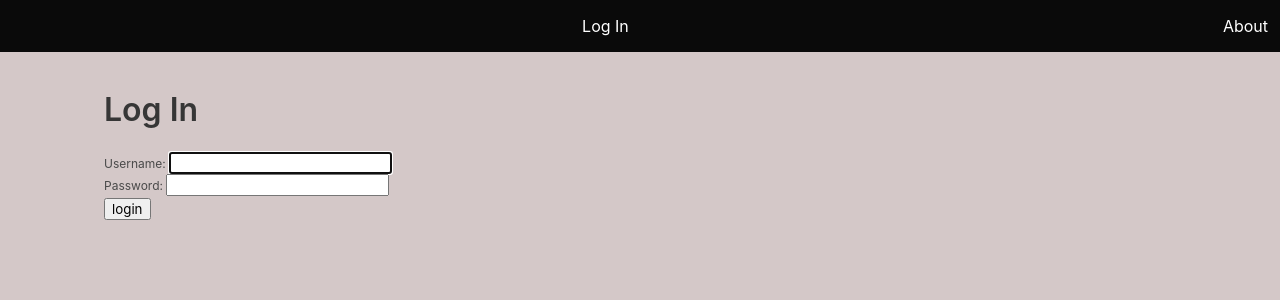
After one commit to Oksanka25/Finch-Collector, a Django app: page /accounts/login/ in a window 1280 px wide. The commit adds this page. Shown: the top 300 px of the page. Run offline with Django 4.2, Linux system fonts and the light colour scheme.

Commit message:
Added user login/logout options

```diff
--- a/finch_project/settings.py
+++ b/finch_project/settings.py
@@ -124,3 +124,7 @@ STATICFILES_DIRS = [os.path.join(BASE_DIR, 'main_app/static')]
 # https://docs.djangoproject.com/en/4.0/ref/settings/#default-auto-field
 
 DEFAULT_AUTO_FIELD = 'django.db.models.BigAutoField'
+
+LOGIN_REDIRECT_URL = '/finches/'
+
+LOGOUT_REDIRECT_URL = '/'
--- a/finch_project/urls.py
+++ b/finch_project/urls.py
@@ -18,5 +18,9 @@ from django.urls import path, include
 
 urlpatterns = [
     path('admin/', admin.site.urls),
-    path('', include('main_app.urls'))
+    path('', include('main_app.urls')),
+    path('admin/', admin.site.urls),
+    path('', include('main_app.urls')),
+    # include the built-in auth urls for the built-in views
+    path('accounts/', include('django.contrib.auth.urls')),
 ]
--- a/main_app/models.py
+++ b/main_app/models.py
@@ -1,4 +1,5 @@
 from django.db import models
+from django.contrib.auth.models import User
 
 
 class Finch(models.Model):
@@ -10,6 +11,8 @@ class Finch(models.Model):
     population = models.TextField(max_length=20)
     threat = models.TextField(max_length=200)
     created_at = models.DateTimeField(auto_now_add=True)
+
+    user = models.ForeignKey(User, on_delete=models.CASCADE)
 
     def __str__(self):
         return self.name
--- a/main_app/templates/base.html
+++ b/main_app/templates/base.html
@@ -13,6 +13,8 @@
     </head>
     <body >
         <nav class="navbar is-black" role="navigation" aria-label="main navigation">
+
+                {% if user.is_authenticated %}
                 <div class="navbar-brand">
                     <a class="navbar-item" href="/">Home</a>
                     <a role="button" class="navbar-burger" aria-label="menu" aria-expanded="false">
@@ -28,8 +30,19 @@
                     <a class="button is-dark" href="{% url 'finch_create' %}">Add Finch</a>
                 </div>
                 <div class="navbar-menu navbar-end">
+                    <span class="navbar-item">User: {{user.username}}</span>
+                    <a class="navbar-item" href="{% url 'logout' %}">Logout</a>
+                </div>
+
+                {% else %}
+                    <div class="navbar-menu navbar-end">
+                        <a class="navbar-item" href="{% url 'login' %}">Log In</a>
+                    </div>
+                    <div class="navbar-menu navbar-end">
                         <a class="navbar-item" href="/about">About</a>
                     </div>
+                {% endif %}
+
         </nav>
         <div class="container">
 
--- /dev/null
+++ b/main_app/templates/registration/login.html
@@ -0,0 +1,10 @@
+{% extends 'base.html' %} {% block content %}
+
+<h1 class="title">Log In</h1>
+<form method="post" action="{% url 'login' %}">
+    {% csrf_token %} {{ form.as_p }}
+    <input type="submit" class="btn" value="login" />
+    <input type="hidden" name="next" value="{{ next }}" />
+</form>
+
+{% endblock %}
```
Also changed, not shown: main_app/views.py (+7 -2 lines), main_app/migrations/0004_finch_user_alter_song_audio.py (added). Lines whose indentation alone changed are shown as unchanged.
